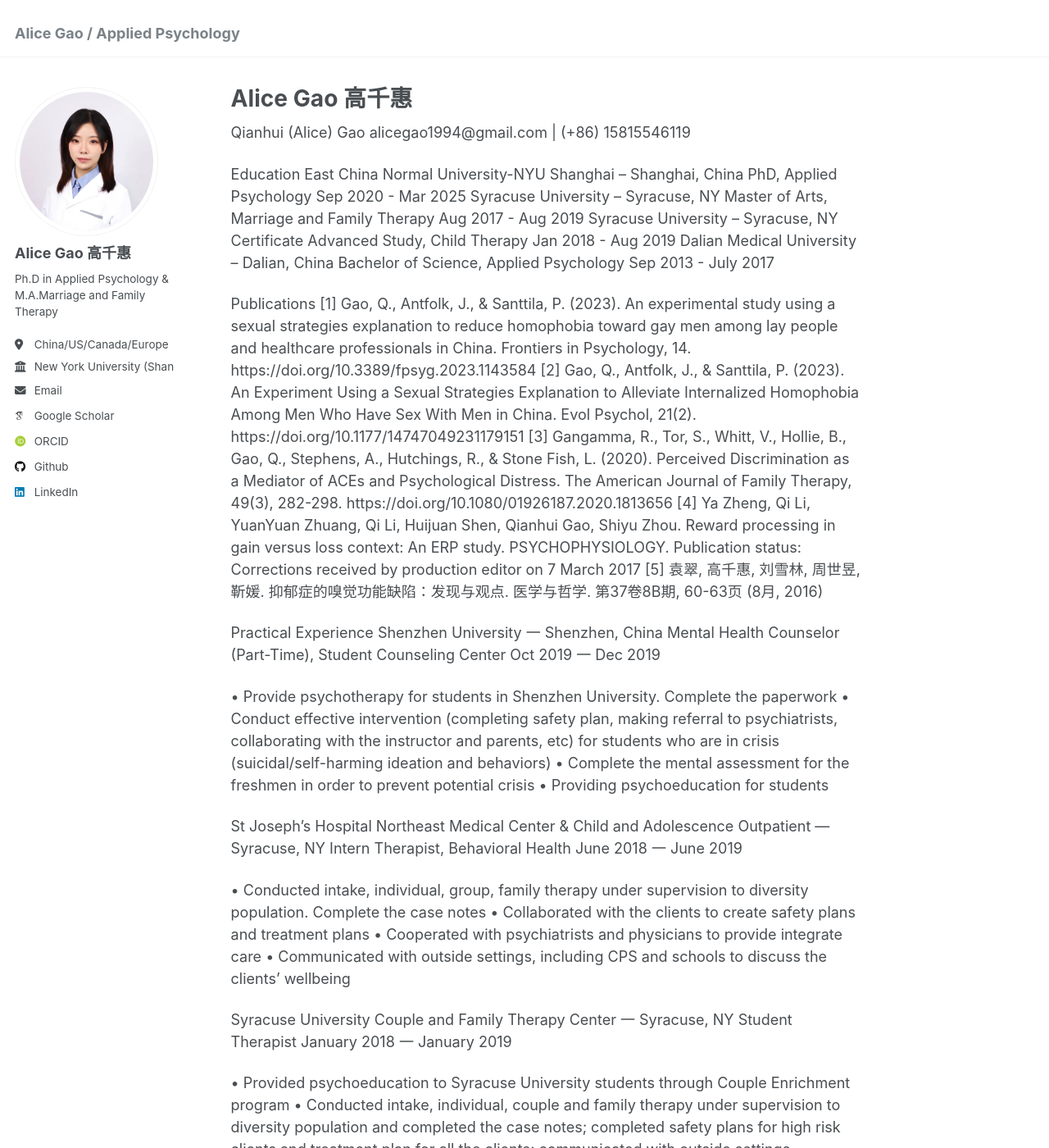
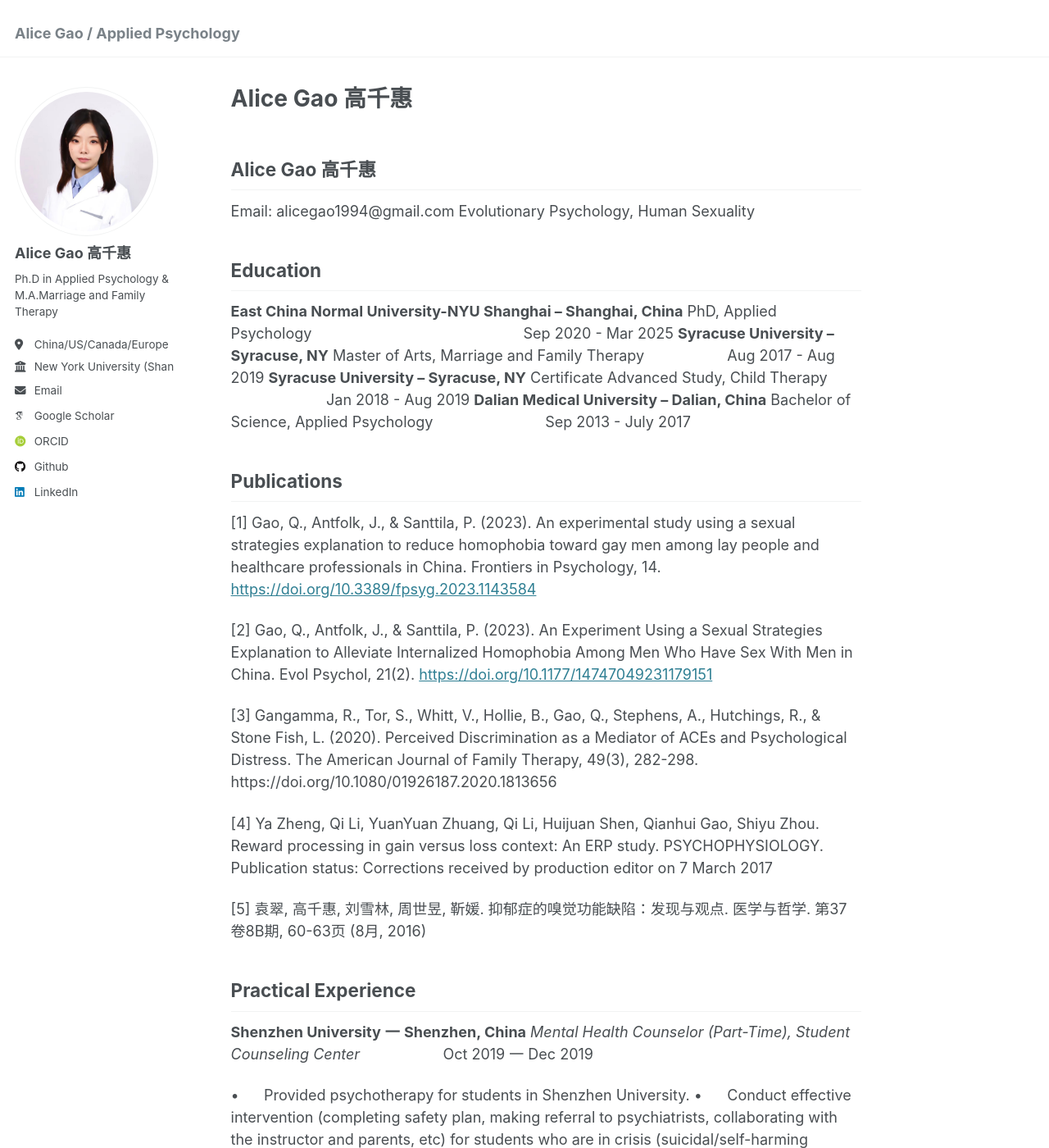
Before and after one commit to alicepsychology/alicepsychology.com, a Jekyll site: the page built from _pages/about.md, in a window 1280 px wide and 1400 px high. Shown: the whole window at 82% size. Built offline with Jekyll 4.4.1, drawn with Linux system fonts in a browser that asks for light colours; some web fonts are replaced; some of the changed text lies outside the part shown.

Commit message:
Update about.md

```diff
--- a/_pages/about.md
+++ b/_pages/about.md
@@ -7,67 +7,82 @@ redirect_from:
   - /about.html
 ---
 
-Qianhui (Alice) Gao
-alicegao1994@gmail.com | (+86) 15815546119
+**Alice Gao 高千惠**
+---
+Email: alicegao1994@gmail.com
+Evolutionary Psychology, Human Sexuality
 
-Education
-East China Normal University-NYU Shanghai – Shanghai, China
-PhD, Applied Psychology                                                   Sep 2020 - Mar 2025
-Syracuse University – Syracuse, NY
-Master of Arts, Marriage and Family Therapy                                   Aug 2017 - Aug 2019
-Syracuse University – Syracuse, NY
-Certificate Advanced Study, Child Therapy                                      Jan 2018 - Aug 2019
-Dalian Medical University – Dalian, China
-Bachelor of Science, Applied Psychology                                       Sep 2013 - July 2017
+**Education**
+---
+**East China Normal University-NYU Shanghai – Shanghai, China**
+PhD, Applied Psychology                                                   Sep 2020 - Mar 2025
+**Syracuse University – Syracuse, NY**
+Master of Arts, Marriage and Family Therapy                    Aug 2017 - Aug 2019
+**Syracuse University – Syracuse, NY**
+Certificate Advanced Study, Child Therapy                        Jan 2018 - Aug 2019
+**Dalian Medical University – Dalian, China**
+Bachelor of Science, Applied Psychology                           Sep 2013 - July 2017
 
-Publications
-[1] Gao, Q., Antfolk, J., & Santtila, P. (2023). An experimental study using a sexual strategies explanation to reduce homophobia toward gay men among lay people and healthcare professionals in China. Frontiers in Psychology, 14. https://doi.org/10.3389/fpsyg.2023.1143584
-[2] Gao, Q., Antfolk, J., & Santtila, P. (2023). An Experiment Using a Sexual Strategies Explanation to Alleviate Internalized Homophobia Among Men Who Have Sex With Men in China. Evol Psychol, 21(2). https://doi.org/10.1177/14747049231179151
+**Publications**
+---
+[1] Gao, Q., Antfolk, J., & Santtila, P. (2023). An experimental study using a sexual strategies explanation to reduce homophobia toward gay men among lay people and healthcare professionals in China. Frontiers in Psychology, 14. [https://doi.org/10.3389/fpsyg.2023.1143584](https://doi.org/10.3389/fpsyg.2023.1143584)
+
+[2] Gao, Q., Antfolk, J., & Santtila, P. (2023). An Experiment Using a Sexual Strategies Explanation to Alleviate Internalized Homophobia Among Men Who Have Sex With Men in China. Evol Psychol, 21(2). [https://doi.org/10.1177/14747049231179151](https://doi.org/10.1177/14747049231179151)
+
 [3] Gangamma, R., Tor, S., Whitt, V., Hollie, B., Gao, Q., Stephens, A., Hutchings, R., & Stone Fish, L. (2020). Perceived Discrimination as a Mediator of ACEs and Psychological Distress. The American Journal of Family Therapy, 49(3), 282-298. https://doi.org/10.1080/01926187.2020.1813656
+
 [4] Ya Zheng, Qi Li, YuanYuan Zhuang, Qi Li, Huijuan Shen, Qianhui Gao, Shiyu Zhou. Reward processing in gain versus loss context: An ERP study. PSYCHOPHYSIOLOGY. Publication status: Corrections received by production editor on 7 March 2017
+
 [5] 袁翠, 高千惠, 刘雪林, 周世昱, 靳媛. 抑郁症的嗅觉功能缺陷：发现与观点. 医学与哲学. 第37卷8B期, 60-63页 (8月, 2016)
 
-Practical Experience
-Shenzhen University 一 Shenzhen, China
-Mental Health Counselor (Part-Time), Student Counseling Center	              Oct 2019 一 Dec 2019
+**Practical Experience**
+---
+**Shenzhen University** **一** **Shenzhen, China**
+_Mental Health Counselor (Part-Time), Student Counseling Center_
+Oct 2019 一 Dec 2019
 
-•	Provide psychotherapy for students in Shenzhen University. Complete the paperwork
-•	Conduct effective intervention (completing safety plan, making referral to psychiatrists, collaborating with the instructor and parents, etc) for students who are in crisis (suicidal/self-harming ideation and behaviors)
-•	Complete the mental assessment for the freshmen in order to prevent potential crisis
-•	Providing psychoeducation for students
+•      Provided psychotherapy for students in Shenzhen University.
+•      Conduct effective intervention (completing safety plan, making referral to psychiatrists, collaborating with the instructor and parents, etc) for students who are in crisis (suicidal/self-harming ideation and behaviors)
+•      Complete the mental assessment for the freshmen in order to prevent potential crisis
+•      Providing psychoeducation for students
 
-St Joseph’s Hospital Northeast Medical Center & Child and Adolescence Outpatient — Syracuse, NY
-Intern Therapist, Behavioral Health	                                      June 2018 一 June 2019
+**St Joseph’s Hospital Northeast Medical Center & Child and Adolescence Outpatient — Syracuse, NY**
+_Intern Therapist, Behavioral Health_
+June 2018 一 June 2019
 
-•	Conducted intake, individual, group, family therapy under supervision to diversity population. Complete the case notes
-•	Collaborated with the clients to create safety plans and treatment plans
-•	Cooperated with psychiatrists and physicians to provide integrate care
-•	Communicated with outside settings, including CPS and schools to discuss the clients' wellbeing
+•      Conducted intake, individual, group, family therapy under supervision to diversity population.
+•      Collaborated with the clients to create safety plans and treatment plans
+•      Cooperated with psychiatrists and physicians to provide integrate care
+•      Communicated with outside settings, including CPS and schools to discuss the clients' wellbeing
 
-Syracuse University Couple and Family Therapy Center 一 Syracuse, NY
-Student Therapist	                                               January 2018 一 January 2019
+**Syracuse University Couple and Family Therapy Center** **一** **Syracuse, NY**
+_Student Therapist_
+January 2018 一 January 2019
 
-•	Provided psychoeducation to Syracuse University students through Couple Enrichment program
-•	Conducted intake, individual, couple and family therapy under supervision to diversity population and completed the case notes; completed safety plans for high risk clients and treatment plan for all the clients; communicated with outside settings, including CPS and schools to discuss the clients' wellbeing
-•	Hosted Trans-Support Day as a part of the trans team
+•      Provided psychoeducation to Syracuse University students through Couple Enrichment program
+•      Conducted intake, individual, couple and family therapy under supervision to diversity population and completed the case notes; completed safety plans for high risk clients and treatment plan for all the clients; communicated with outside settings, including CPS and schools to discuss the clients' wellbeing
+•      Hosted Trans-Support Day as a part of the trans team
 
-Dalian No.7 People’s Hospital (Psychiatric Hospital) 一 Dalian, China
-Intern Therapist, Inpatient and Outpatient	                                  April 2017 一 May 2017
+**Dalian No.7 People’s Hospital (Psychiatric Hospital)** **一** **Dalian, China**
+_Intern Therapist, Inpatient and Outpatient_
+April 2017 一 May 2017
 
-•	Organized EEG, ECG, music relaxation and group therapy, and created and implemented safety plans for patients
-•	Assisted in deciding the dosage and kind of psychiatric medicine for each patient
-•	Made collaborative diagnoses, devised multi-disciplinary treatment and safety plans, and assessed outcomes
-•	Collected reports from more than 10 different departments, explained the reports to the patients and obtained their signatures.
-•	Facilitated cross hospital co-diagnosis and co-treatment
+•      Organized EEG, ECG, music relaxation and group therapy, and created and implemented safety plans for patients
+•      Assisted in deciding the dosage and kind of psychiatric medicine for each patient
+•      Made collaborative diagnoses, devised multi-disciplinary treatment and safety plans, and assessed outcomes
+•      Collected reports from more than 10 different departments, explained the reports to the patients and obtained their signatures.
+•      Facilitated cross hospital co-diagnosis and co-treatment
 
-Dalian Sanatorium for Aircraftmen 一 Dalian, China
-Intern Therapist, Psychology Department	                                March 2017 一 April 2017
+**Dalian Sanatorium for Aircraftmen** **一** **Dalian, China**
+_Intern Therapist, Psychology Department_
+March 2017 一 April 2017
 
-•	Conducted the routine mental check, including doing questionnaires, EEGs, relaxation training, and analyze the report
-•	Provided mental recovery services, including doing sand-tray, rational emotive therapy, relaxation therapy and group therapy
+•      Conducted the routine mental check, including doing questionnaires, EEGs, relaxation training, and analyze the report
+•      Provided mental recovery services, including doing sand-tray, rational emotive therapy, relaxation therapy and group therapy
 
-Volunteer Experience
-For Children with Autism 一 Dalian, China
-Volunteer Tutor	April 2014
-•	Provided mentorship and tutoring services (mathematics and Chinese)
-•	Played basic games with the children to help build their social skills
+**Volunteer Experience****一** **Dalian, China**
+_Volunteer Tutor For Children with Autism_
+April 2014
+
+•      Provided mentorship and tutoring services (Mathematics and Chinese)
+•      Played basic games with the children to help build their social skills
```
